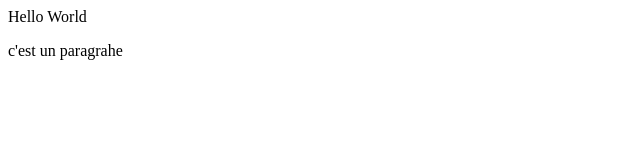
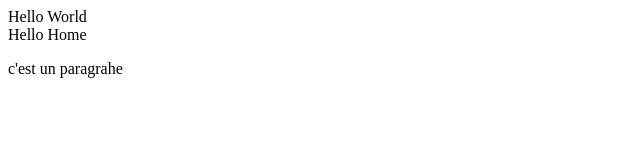
Before and after one commit to AymanSassi/AymanCompany.com, a plain HTML site: page index.html in a window 1280 px wide. Shown: the whole page, without its empty margins (0-640 px from the left). Drawn offline with Linux system fonts and the light colour scheme.

```diff
--- a/index.html
+++ b/index.html
@@ -6,6 +6,8 @@
  </head>
  <body>
    <div id ="top-banner">Hello World</div>
+
+<div id ="top-banner">Hello Home</div>
    <div>
    <p>c'est un paragrahe</p>
    </div>
```
Also changed, not shown: 1 other file.
